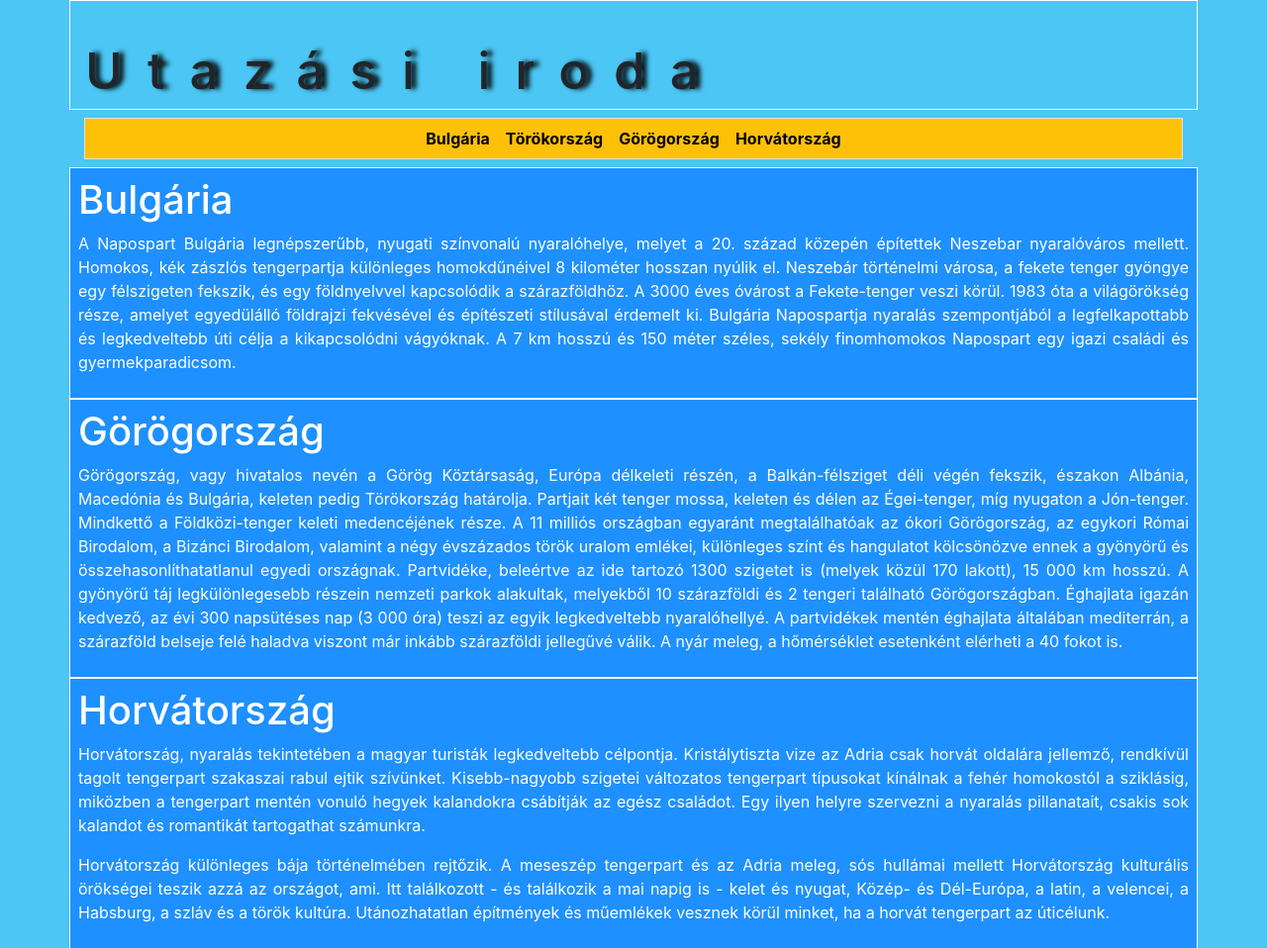
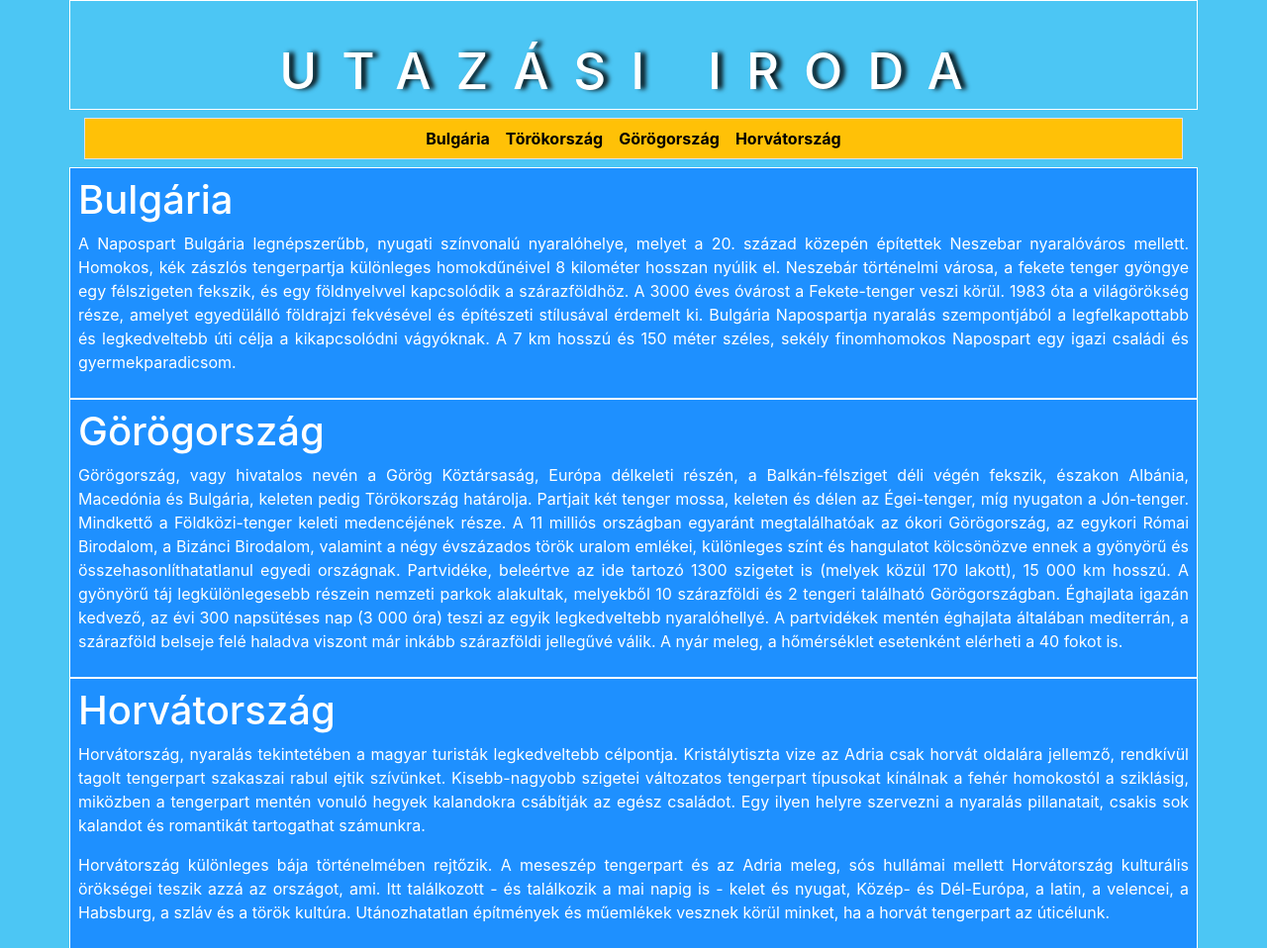
Before and after one commit to dajkadzseni/web, a plain HTML site: page web/index.html in a window 1280 px wide. Shown: the top 958 px of the page at 99% size. Drawn offline with Linux system fonts and the light colour scheme.

Commit message:
3.b Állítsa be a style.css stíluslapon, hogy a header elem által tartalmazott egyes szintű címsorok szövege fehér színű, csupa nagybetűs, középre igazított legyen!

```diff
--- a/web/style.css
+++ b/web/style.css
@@ -13,6 +13,9 @@ header h1 {
   text-shadow: 5px 0 5px #000;
   -moz-text-shadow: 5px 0 5px #000;
   -webkit-text-shadow: 5px 0 5px #000;
+  color:white;
+  text-transform: uppercase;
+  text-align: center;
 }
 
 .nav-link {
```
